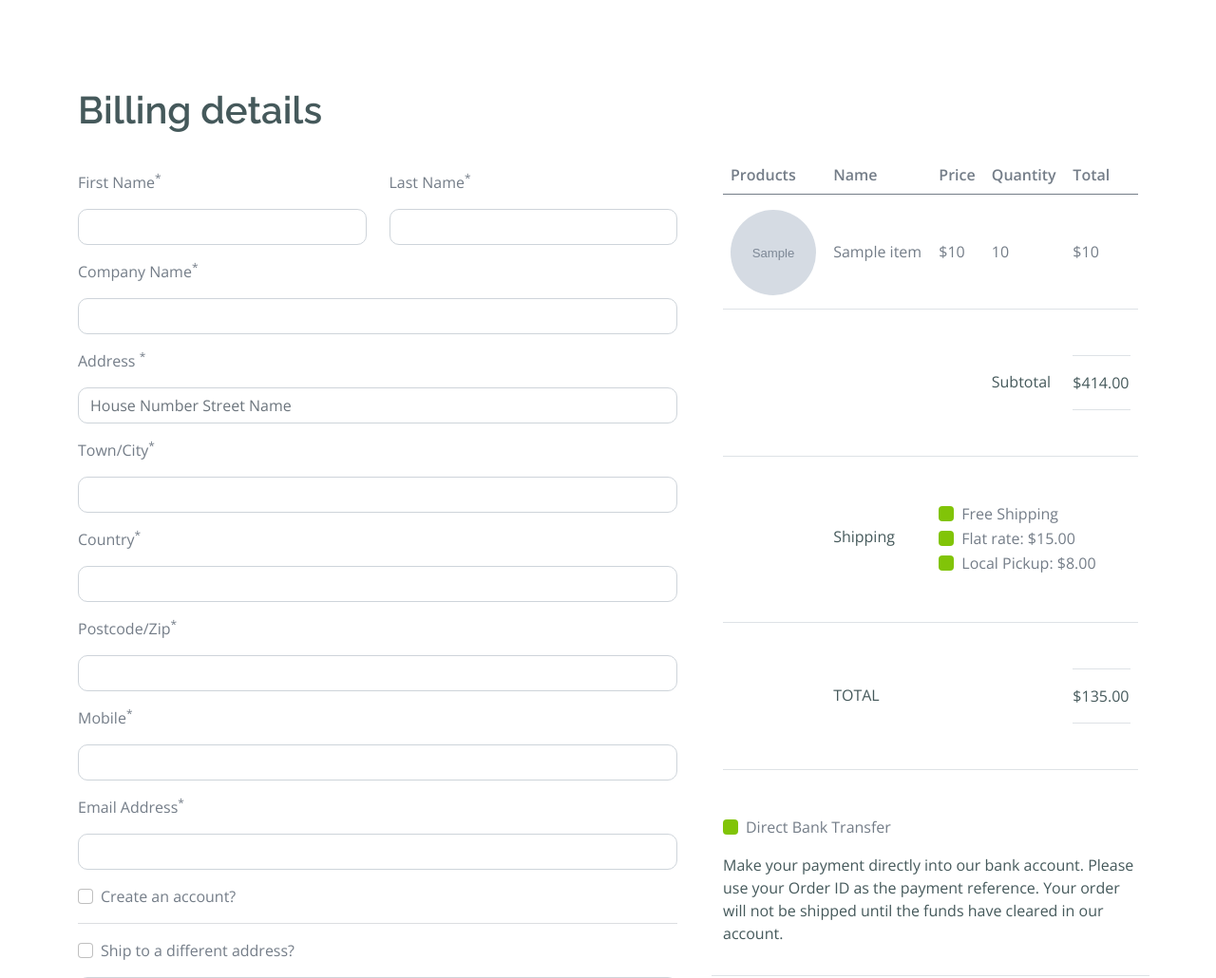
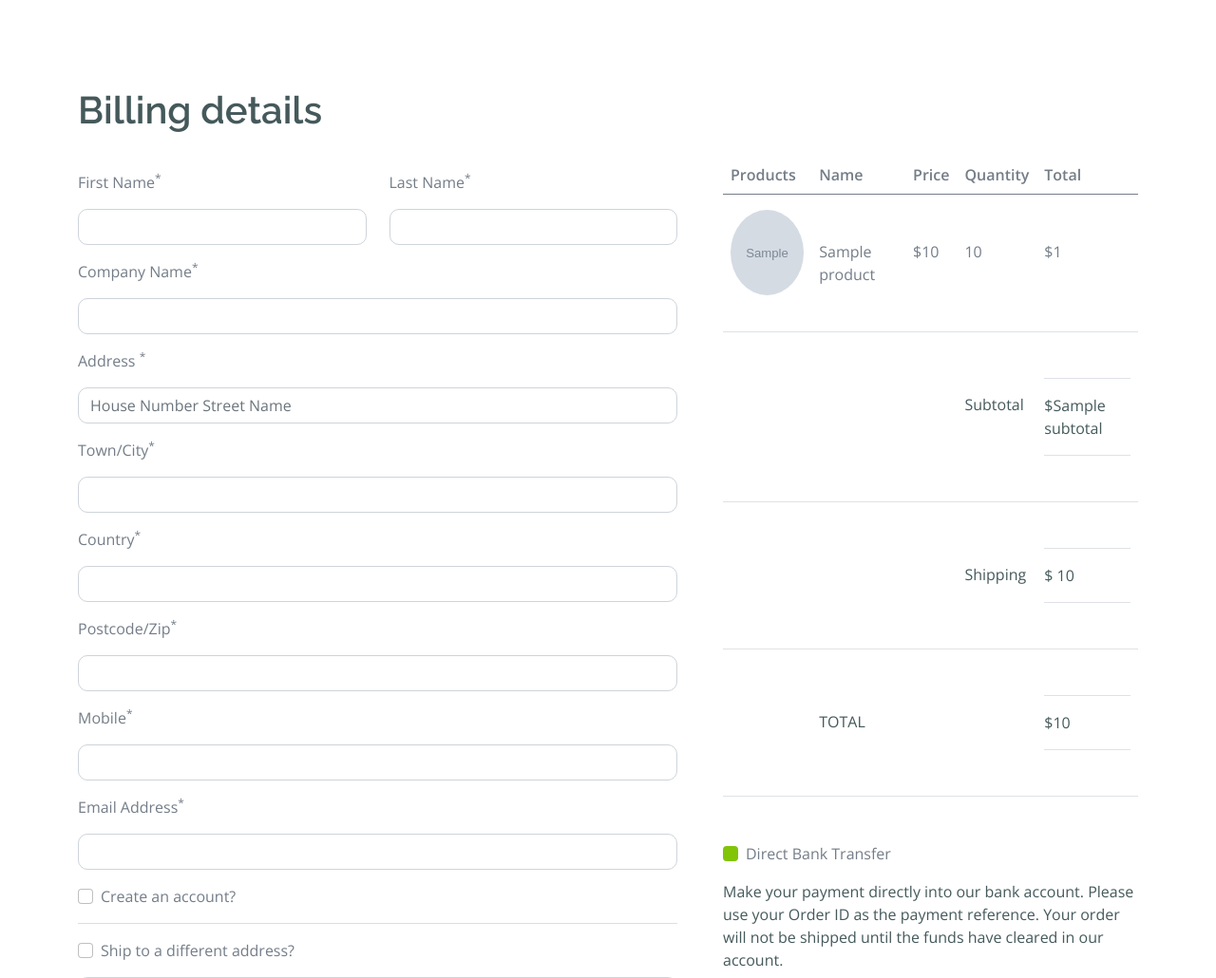
Before and after one commit to NikaKhiz/django-store, a Django app: template order/templates/checkout.html in a window 1280 px wide. Shown: the part 332-1362 px from the top of the page at 95% size. Run offline with Django 5.2, Linux system fonts and the light colour scheme; data comes from the database, SQL or seed files in the repository; tables that the repository leaves empty hold one stand-in row (values such as "Sample post"); the template is opened without the code that fills it: values that come from a table or form of the project are taken from there, most other values are stand-ins (such as "Sample title", 1, 10 or a date in 2020); grey boxes marked "Sample" are stand-in pictures; some libraries are stand-ins or nearby versions.

Commit message:
dynamic checkout page

```diff
--- a/order/templates/checkout.html
+++ b/order/templates/checkout.html
@@ -127,17 +127,17 @@
                     <tr>
                       <th scope="row">
                         <div class="d-flex align-items-center mt-2">
-                          <img src="{% static item.image %}"
+                          <img src="{{ item.product.image.url }}"
                                class="img-fluid rounded-circle"
                                style="width: 90px;
                                       height: 90px"
                                alt="">
                         </div>
                       </th>
-                      <td class="py-5">{{ item.title }}</td>
-                      <td class="py-5">${{ item.price }}</td>
+                      <td class="py-5">{{ item.product.title }}</td>
+                      <td class="py-5">${{ item.product.price }}</td>
                       <td class="py-5">{{ item.quantity }}</td>
-                      <td class="py-5">${{ item.total }}</td>
+                      <td class="py-5">${{ item.total_price }}</td>
                     </tr>
                   {% endfor %}
                   <tr>
@@ -149,39 +149,20 @@
                     </td>
                     <td class="py-5">
                       <div class="py-3 border-bottom border-top">
-                        <p class="mb-0 text-dark">$414.00</p>
+                        <p class="mb-0 text-dark">${{ subtotal }}</p>
                       </div>
                     </td>
                   </tr>
                   <tr>
                     <th scope="row"></th>
+                    <td class="py-5"></td>
+                    <td class="py-5"></td>
                     <td class="py-5">
-                      <p class="mb-0 text-dark py-4">Shipping</p>
+                      <p class="mb-0 text-dark py-3">Shipping</p>
                     </td>
-                    <td colspan="3" class="py-5">
-                      <div class="form-check text-start">
-                        <input type="checkbox"
-                               class="form-check-input bg-primary border-0"
-                               id="Shipping-1"
-                               name="Shipping-1"
-                               value="Shipping">
-                        <label class="form-check-label" for="Shipping-1">Free Shipping</label>
-                      </div>
-                      <div class="form-check text-start">
-                        <input type="checkbox"
-                               class="form-check-input bg-primary border-0"
-                               id="Shipping-2"
-                               name="Shipping-1"
-                               value="Shipping">
-                        <label class="form-check-label" for="Shipping-2">Flat rate: $15.00</label>
-                      </div>
-                      <div class="form-check text-start">
-                        <input type="checkbox"
-                               class="form-check-input bg-primary border-0"
-                               id="Shipping-3"
-                               name="Shipping-1"
-                               value="Shipping">
-                        <label class="form-check-label" for="Shipping-3">Local Pickup: $8.00</label>
+                    <td class="py-5">
+                      <div class="py-3 border-bottom border-top">
+                        <p class="mb-0 text-dark">$ {{ shipping_cost }}</p>
                       </div>
                     </td>
                   </tr>
@@ -194,7 +175,7 @@
                     <td class="py-5"></td>
                     <td class="py-5">
                       <div class="py-3 border-bottom border-top">
-                        <p class="mb-0 text-dark">$135.00</p>
+                        <p class="mb-0 text-dark">${{ total }}</p>
                       </div>
                     </td>
                   </tr>
```
Also changed, not shown: order/views.py (+17 -3 lines).
